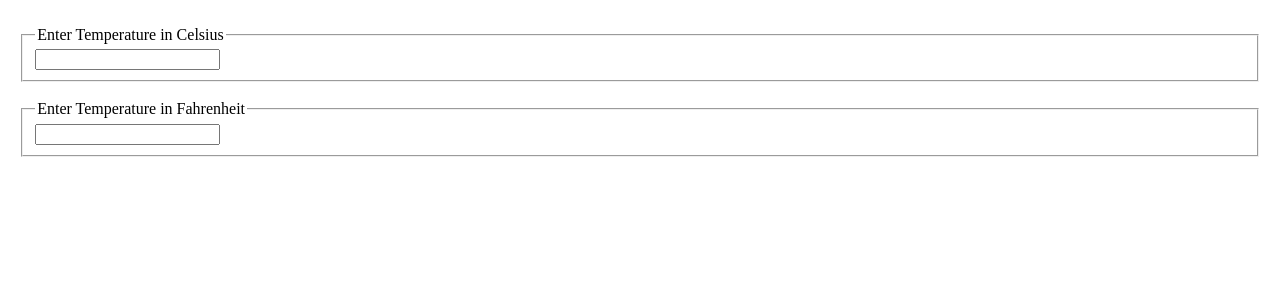
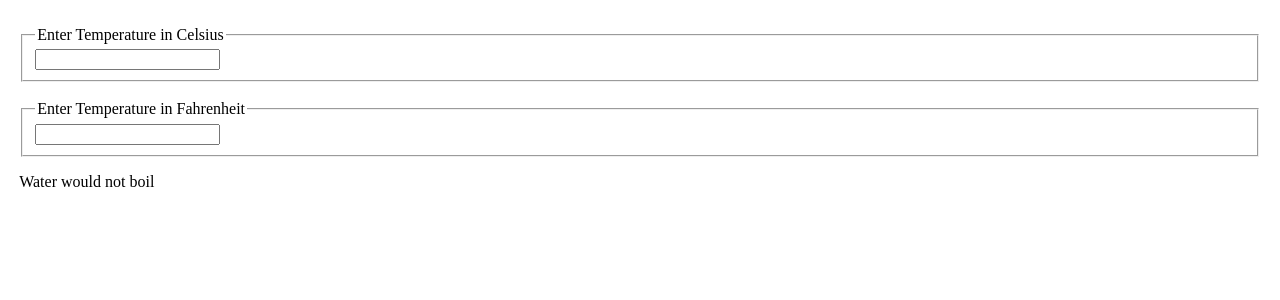
Before and after one commit to Jisan-mia/reactjs-core, a React (Vite) app: page / in a window 1280 px wide. Shown: the top 300 px of the page. Built offline with nearby package versions, Linux system fonts and the light colour scheme.

Commit message:
lifting state up

```diff
--- a/src/components/BoilingCalc.jsx
+++ b/src/components/BoilingCalc.jsx
@@ -1,50 +1,35 @@
 import React from 'react';
+import { temperatureConverter, toCelsius, toFahrenheit } from '../lib/converter';
+import BoilingVerdict from './BoilingVerdict';
 import TemperatureInput from './TemperatureInput';
 
 export default class BoilingCalc extends React.Component {
 
   state = {
-    celsiusValue: '',
-    fahrenheitValue: ''
+    temperature: '',
+    scale: 'c'
   }
 
-  handleCelsiusChange = (value) => {
-    if(!value) {
-      this.setDefaultState();
-      return;
-    }
+  handleTemperatureChange = (e, scale) => {
     this.setState({
-      celsiusValue: value,
-      fahrenheitValue: (value * 1.8) + 32
-    })
-  }
-
-  handleFahrenHeitValue = (value) => {
-    if(!value) {
-      this.setDefaultState();
-      return;
-    }
-    this.setState({
-      fahrenheitValue: value,
-      celsiusValue: (5/9) * (value - 32)
-    })
-  }
-
-  setDefaultState = () => {
-    this.setState({
-      celsiusValue: '',
-      fahrenheitValue: ''
+      temperature: e.target.value,
+      scale
     })
   }
 
   render() {
-    const {celsiusValue, fahrenheitValue} = this.state
+    const {temperature, scale} = this.state
+
+    const celsius = scale === 'f' ? temperatureConverter(temperature, toCelsius) : temperature;
+    const fahrenheit = scale === 'c' ? temperatureConverter(temperature, toFahrenheit) : temperature;
+
+
     return (
       <>
-        <TemperatureInput scale='c' value={celsiusValue} onChange={this.handleCelsiusChange}/>
+        <TemperatureInput scale='c' value={celsius} onChange={this.handleTemperatureChange}/>
         <br />
-        <TemperatureInput scale='f' value={fahrenheitValue} onChange={this.handleFahrenHeitValue}/>
-        {/* <BoilingVerdict celsius={temperature} /> */}
+        <TemperatureInput scale='f' value={fahrenheit} onChange={this.handleTemperatureChange}/>
+        <BoilingVerdict celsius={celsius} />
       </>
     )
   }
--- a/src/components/TemperatureInput.jsx
+++ b/src/components/TemperatureInput.jsx
@@ -1,21 +1,17 @@
-import React from 'react'
+const scaleNames = {
+  c: "Celsius",
+  f: "Fahrenheit",
+};
 
-const scaleNames = {
-  c: 'Celsius',
-  f: 'Fahrenheit'
+export default function TemperatureInput({ scale, value, onChange }) {
+  return (
+    <fieldset>
+      <legend>Enter Temperature in {scaleNames[scale]}</legend>
+      <input
+        type="text"
+        value={value}
+        onChange={(e) => onChange(e, scale)}
+      />
+    </fieldset>
+  );
 }
-
-export default class TemperatureInput extends React.Component {
-
-
-  render() {
-    const {scale, value, onChange} = this.props
-
-    return (
-      <fieldset>
-        <legend>Enter Temperature in {scaleNames[scale]}</legend>
-        <input type="text" value={value} onChange={(e) => onChange(parseFloat(e.target.value))}/>
-      </fieldset>
-    )
-  }
-}
--- /dev/null
+++ b/src/lib/converter.js
@@ -0,0 +1,19 @@
+export function toCelsius(fahrenheit) {
+  return (fahrenheit - 32) * 5/9;
+}
+
+export function toFahrenheit(celsius) {
+  return (celsius * 9 /5) + 32;
+}
+
+export function temperatureConverter(temperature, converter){
+  const input = parseFloat(temperature);
+
+  if(Number.isNaN(input)) {
+    return ''
+  }
+
+  const output = converter(input)
+  const roundedOutput =  Math.round(output * 1000) / 1000;
+  return roundedOutput.toString();
+}
```
